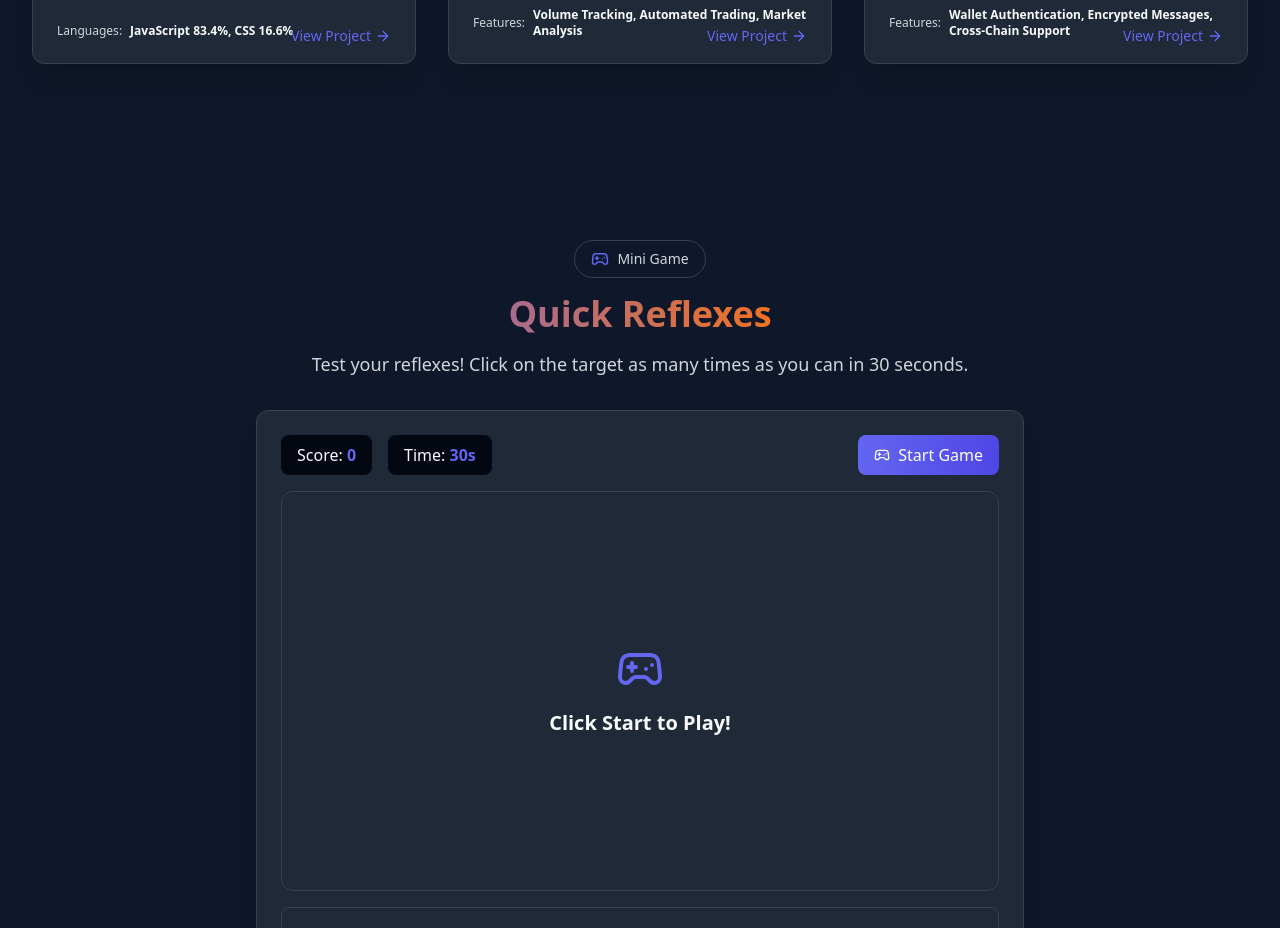
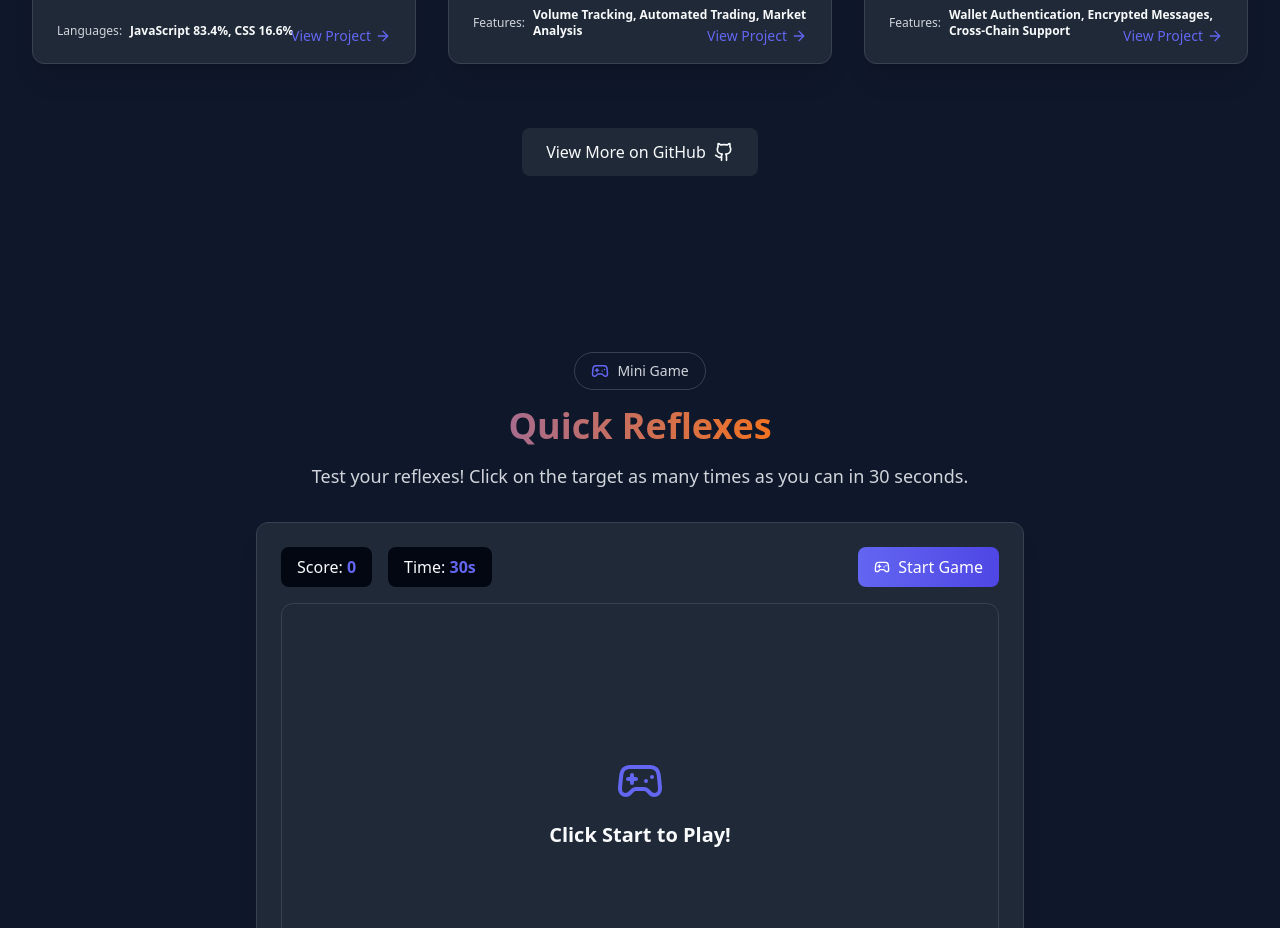
Before and after one commit to Dipraise1/PORTFOLIO2, a React (Vite) app: page / in a window 1280 px wide. Shown: the part 2060-2988 px from the top of the page. Built offline with nearby package versions, Linux system fonts and the light colour scheme.

Commit message:
Add 'View More on GitHub' button linking to profile page

```diff
--- a/src/components/Projects.jsx
+++ b/src/components/Projects.jsx
@@ -268,6 +268,21 @@ const Projects = () => {
             </motion.div>
           ))}
         </motion.div>
+
+        {/* Add GitHub profile link */}
+        <div className="mt-16 text-center">
+          <motion.a
+            href="https://github.com/Dipraise1"
+            target="_blank"
+            rel="noreferrer"
+            className="inline-flex items-center gap-2 px-6 py-3 rounded-lg bg-[var(--color-secondary-lighter)] text-[var(--color-text)] hover:bg-[var(--color-secondary)] transition-colors duration-300"
+            whileHover={{ scale: 1.05 }}
+            whileTap={{ scale: 0.95 }}
+          >
+            <span className="font-medium">View More on GitHub</span>
+            <Github className="w-5 h-5" />
+          </motion.a>
+        </div>
       </div>
     </section>
   );
```
